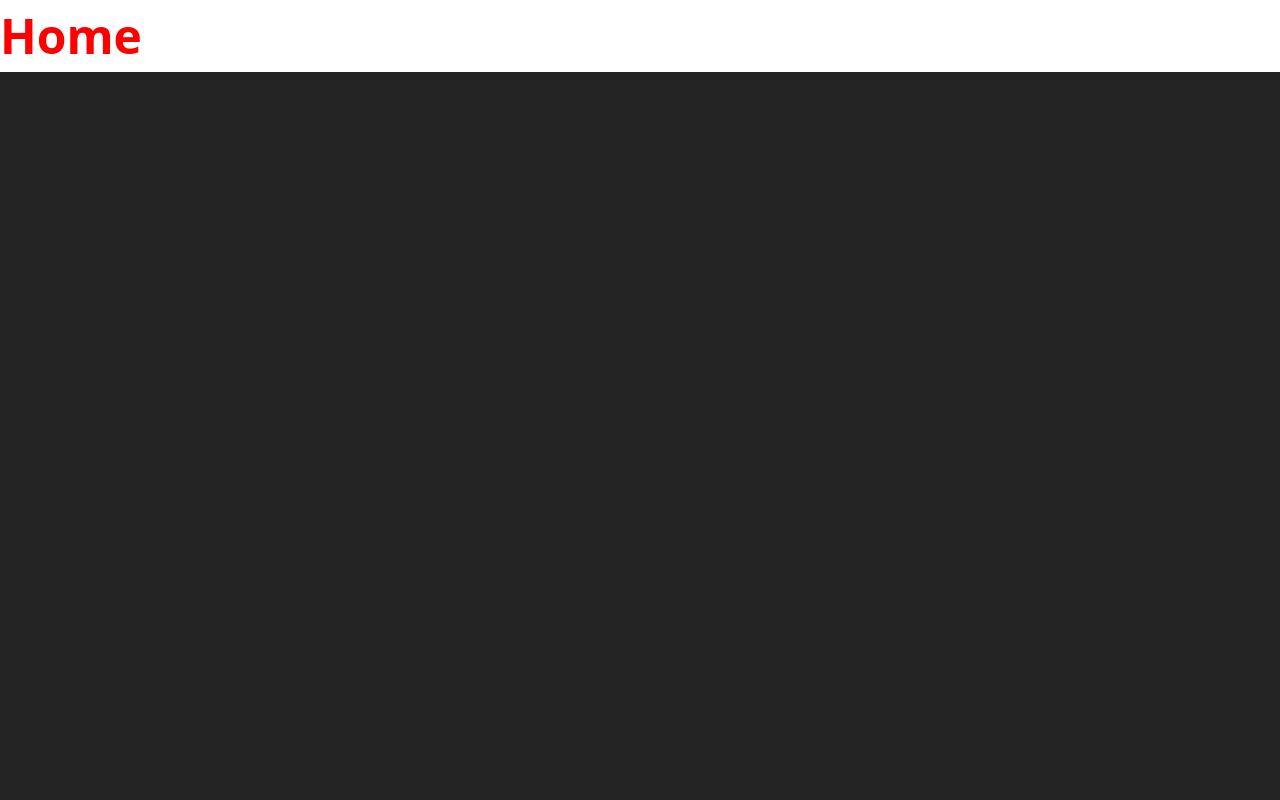
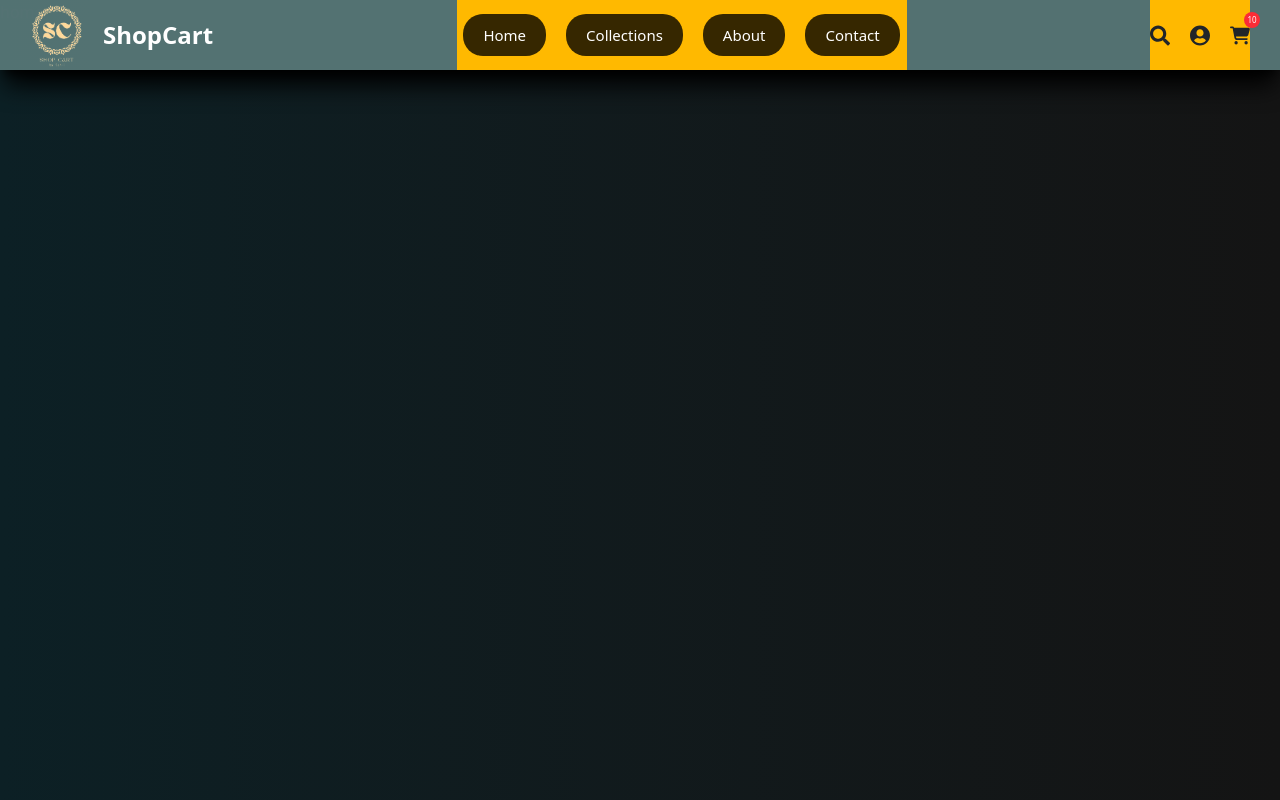
Before and after one commit to sahilpaul-002/ShopCart, a React (Vite) app in the folder Frontend/: page / in a window 1280 px wide. Built offline with nearby package versions, Linux system fonts and the light colour scheme; no server answers.

Commit message:
Started navbar

```diff
--- a/Frontend/src/App.jsx
+++ b/Frontend/src/App.jsx
@@ -2,15 +2,17 @@ import { useState } from 'react'
 import { Outlet } from "react-router-dom";
 import './App.css'
 import 'bootstrap/dist/css/bootstrap.min.css';
-import UserAuthState from './contextConponents/UserAuthState';
+import UserDetailState from './contextConponents/UserDetailState';
+import Nav from './components/Nav';
 
 function App() {
 
   return (
     <>
-    <UserAuthState>
-      <Outlet />
-    </UserAuthState>
+      <Nav />
+      <UserDetailState>
+        <Outlet />
+      </UserDetailState>
     </>
   )
 }
--- /dev/null
+++ b/Frontend/src/apiCalls/UserDetail.js
@@ -0,0 +1,33 @@
+import axios from 'axios'
+
+// Set basic configuration
+const API_BASE = 'http://localhost:5000';
+
+// ----------------------------------- Sign Up API Call Logic ----------------------------------- \\
+const getUserDetail = async (name, email, password, confirmPassword) => {
+    try {
+        // Call sign up api
+        const response = await axios.get(`${API_BASE}/api/user/getuser`,
+            {
+                headers: {
+                    'Content-Type': 'application/json'
+                },
+                withCredentials: true
+            },
+        )
+        return (response.data);
+    }
+    catch (e) {
+        if (e.response) {
+            console.error(e.response.data)
+            return (e.response.data);
+        }
+        else {
+            console.error(e.message)
+            return (e.message);
+        }
+    }
+}
+// ----------------------------------- ******************************* ----------------------------------- \\
+
+export {getUserDetail};
--- /dev/null
+++ b/Frontend/src/components/ItemsButtonLarge.jsx
@@ -0,0 +1,11 @@
+import React from 'react'
+
+export default function itemButton(props) {
+    const text = props.text;
+
+  return (
+    <div className='item-button text-[15px] hover:bg-slate-500 cursor-pointer bg-[#000000c9] py-[10px] px-[20px] rounded-[20px]'>
+        {text}
+    </div>
+  )
+}
--- /dev/null
+++ b/Frontend/src/components/Nav.jsx
@@ -0,0 +1,39 @@
+import React from 'react'
+import {Link} from 'react-router';
+import Logo from '../assets/logo-wo-background-c.png';
+import ItemsButtonLarge from './ItemsButtonLarge';
+import { FaSearch } from "react-icons/fa";
+import { FaUserCircle } from "react-icons/fa";
+import { FaCartShopping } from "react-icons/fa6";
+
+export default function Nav() {
+    return (
+        <div className='w-[100vw] h-[70px] bg-[#597a7aec] z-10 fixed top-0 flex items0center justify-between px-[30px] shadow-xl shadow-black '>
+            {/* Brand Logo */}
+            <Link className='!no-underline' to='/'>
+                <div className="brand-logo w-[100%] max-w-[380px] h-[100%] flex justify-start items-center gap-[20px] py-[auto]">
+                    <img className="h-[8vh] object-cover" src={Logo} alt="Brnad logo" />
+                    <span className="brand-name text-[24px] font-[600] text-[white]">ShopCart</span>
+                </div>
+            </Link>
+            {/* Navbar items */}
+            <div className="navbar-items w-[450px] bg-amber-400">
+                <ul className="w-[100%] h-[100%] flex items-center justify-center gap-[20px] text-white ps-0">
+                    <li> <ItemsButtonLarge text={'Home'}/> </li>
+                    <li> <ItemsButtonLarge text={'Collections'}/> </li>
+                    <li> <ItemsButtonLarge text={'About'}/> </li>
+                    <li> <ItemsButtonLarge text={'Contact'}/> </li>
+                </ul>
+            </div>
+
+            <div className="navbar-items w-[100px] bg-amber-400 flex items-center justify-end gap-[20px] relative">
+                <FaSearch className='w-[50px] h-[25px]'/>
+                <FaUserCircle className='w-[50px] h-[25px]'/>
+                <FaCartShopping className='w-[50px] h-[25px]'/>
+                <div className='w-[16px] h-[16px] bg-red-500 text-[8px] text-white rounded-full flex justify-center items-center absolute top-[12px] right-[-10px]' >
+                    <span>10</span>
+                </div>
+            </div>
+        </div>
+    )
+}
--- /dev/null
+++ b/Frontend/src/contextConponents/UserDetailState.jsx
@@ -0,0 +1,17 @@
+import React, {useState} from 'react';
+import UserDetailContext from '../contexts/GetUserContext';
+import { getUserDetail } from '../apiCalls/UserDetail';
+
+export default function UserDetailState(props) {
+    // State to store the logged in user details
+    const [userDetail, setUserDetail] = useState(null);
+    // Get user detail from api call
+    const user = getUserDetail();
+
+    // Value to send as props
+    const value = user
+
+  return (
+    <UserDetailContext value={value}>{props.children}</UserDetailContext>
+  )
+}
--- /dev/null
+++ b/Frontend/src/contexts/GetUserContext.jsx
@@ -0,0 +1,5 @@
+import { createContext } from "react";
+
+const UserDetailContext = createContext(null);
+
+export default UserDetailContext
--- a/Frontend/src/index.css
+++ b/Frontend/src/index.css
@@ -7,7 +7,7 @@
 
   color-scheme: light dark;
   color: rgba(255, 255, 255, 0.87);
-  background-color: #242424;
+  /* background-color: #242424; */
 
   font-synthesis: none;
   text-rendering: optimizeLegibility;
--- a/Frontend/src/pages/Home.jsx
+++ b/Frontend/src/pages/Home.jsx
@@ -1,7 +1,13 @@
-import React from 'react'
+import React, {useContext} from 'react'
+import GetUserContext from '../contexts/GetUserContext';
 
 export default function Home() {
+  // const {user} = useContext(GetUserContext);
+  // console.log(user);
+
   return (
-    <div className='text-[red] text-[48px] font-[600]'>Home</div>
+    <div className="home-container w-[100vw] h-[100vh]  bg-gradient-to-l from-[#141414] to-[#0c2025]">
+      home
+    </div>
   )
 }
--- a/Frontend/src/pages/Login.jsx
+++ b/Frontend/src/pages/Login.jsx
@@ -6,7 +6,7 @@ import { FaEye } from "react-icons/fa";
 import { FaEyeSlash } from "react-icons/fa";
 import WhitePrimaryButton from '../components/WhitePrimaryButton';
 import GoogleLogo from '../assets/google-logo.png';
-import { googleSignInApi, userSignUpApi } from '../apiCalls/userAuth';
+import { googleSignInApi, userSignUpApi } from '../apiCalls/UserAuth';
 import { signInWithPopup } from "firebase/auth";
 import { auth, provider } from '../utils/Firebase';
 import generateRandomPassword from '../utils/RandomPasswordGenerator';
--- a/Frontend/src/pages/Signup.jsx
+++ b/Frontend/src/pages/Signup.jsx
@@ -6,7 +6,7 @@ import { FaEye } from "react-icons/fa";
 import { FaEyeSlash } from "react-icons/fa";
 import WhitePrimaryButton from '../components/WhitePrimaryButton';
 import GoogleLogo from '../assets/google-logo.png';
-import { googleSignInApi, userSignUpApi } from '../apiCalls/userAuth';
+import { googleSignInApi, userSignUpApi } from '../apiCalls/UserAuth';
 import { signInWithPopup } from "firebase/auth";
 import { auth, provider } from '../utils/Firebase';
 import generateRandomPassword from '../utils/RandomPasswordGenerator';
```
Also changed, not shown: Frontend/notes.txt, Frontend/src/apiCalls/UserAuth.js (renamed from Frontend/src/apiCalls/UserAuth.jsx), 1 other file (tests, documents, lock files or other folders).
